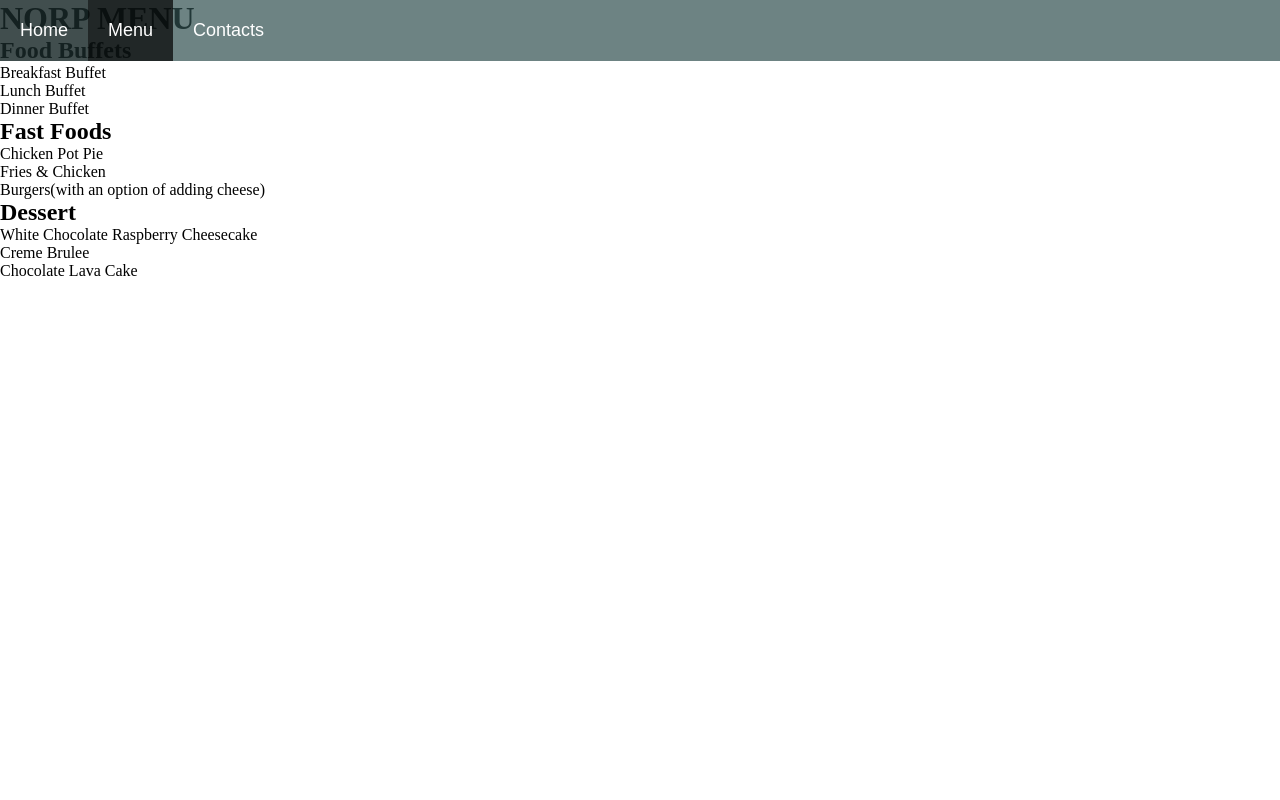
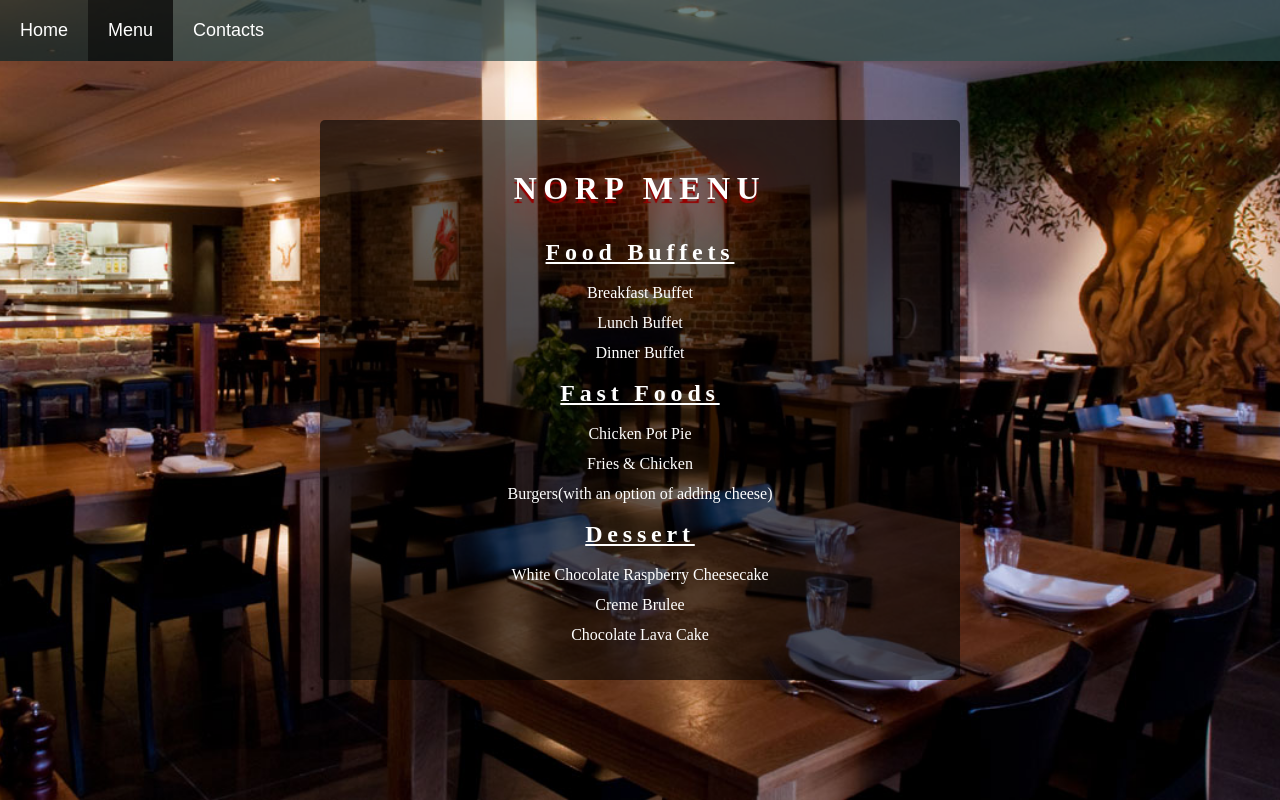
Before and after one commit to RNtaate/Restaurant, a website built with webpack: page dist/index.html in a window 1280 px wide. Both pictures are taken after a click on the button "Menu". Built offline with nearby package versions, Linux system fonts and the light colour scheme.

Commit message:
Add styling to .menu-div, .menu-info-div

```diff
--- a/stylesheets/styles.css
+++ b/stylesheets/styles.css
@@ -8,7 +8,9 @@
   margin: 0;
 }
 
-.info-div {
+.info-div,
+.menu-div,
+.contacts-div {
   background-image: url('../images/restaurant3.jpg');
   background-position: center;
   background-size: cover;
@@ -60,3 +62,47 @@ nav button:hover {
 button.active {
   background-color: rgba(0, 0, 0, 0.7) !important;
 }
+
+.menu-div,
+.contacts-div {
+  align-items: center;
+}
+
+.menu-info-div {
+  background-color: rgba(0, 0, 0, 0.6);
+  padding: 30px;
+  width: 50%;
+  max-height: 70vh;
+  overflow: auto;
+  border-radius: 5px;
+}
+
+.menu-info-div::-webkit-scrollbar {
+  background-color: rgba(0, 0, 0, 0.6);
+  width: 5px;
+}
+
+.menu-info-div::-webkit-scrollbar-thumb {
+  background-color: white;
+  border-radius: 10px;
+}
+
+.menu-info-div > h1 {
+  text-shadow: 0 4px 1px rgba(150, 0, 0), 0 10px 50px rgba(255, 0, 0);
+  padding: 20px 0;
+  letter-spacing: 0.2em;
+}
+
+.menu-info-div > h2 {
+  text-decoration: underline;
+  padding: 12px 0;
+  letter-spacing: 0.2em;
+}
+
+ul {
+  list-style-type: none;
+}
+
+li {
+  padding: 6px 0;
+}
```
